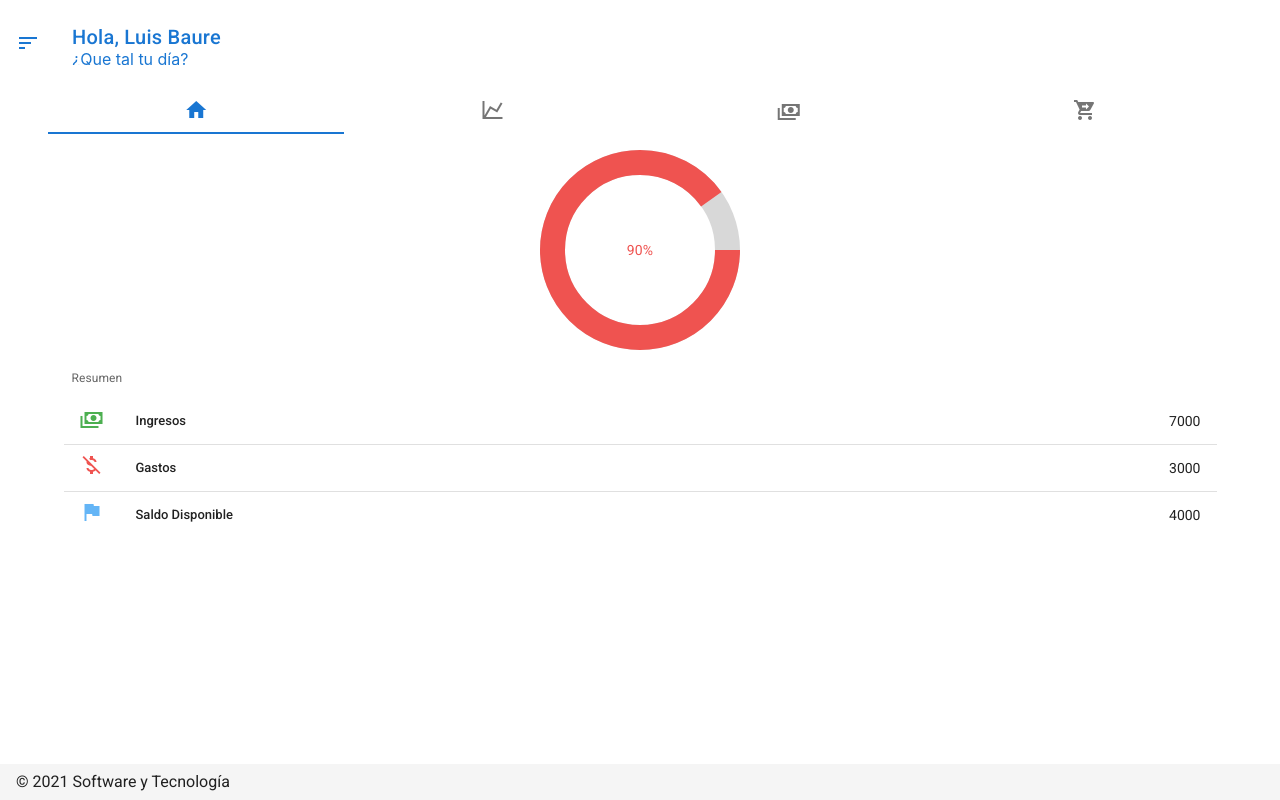
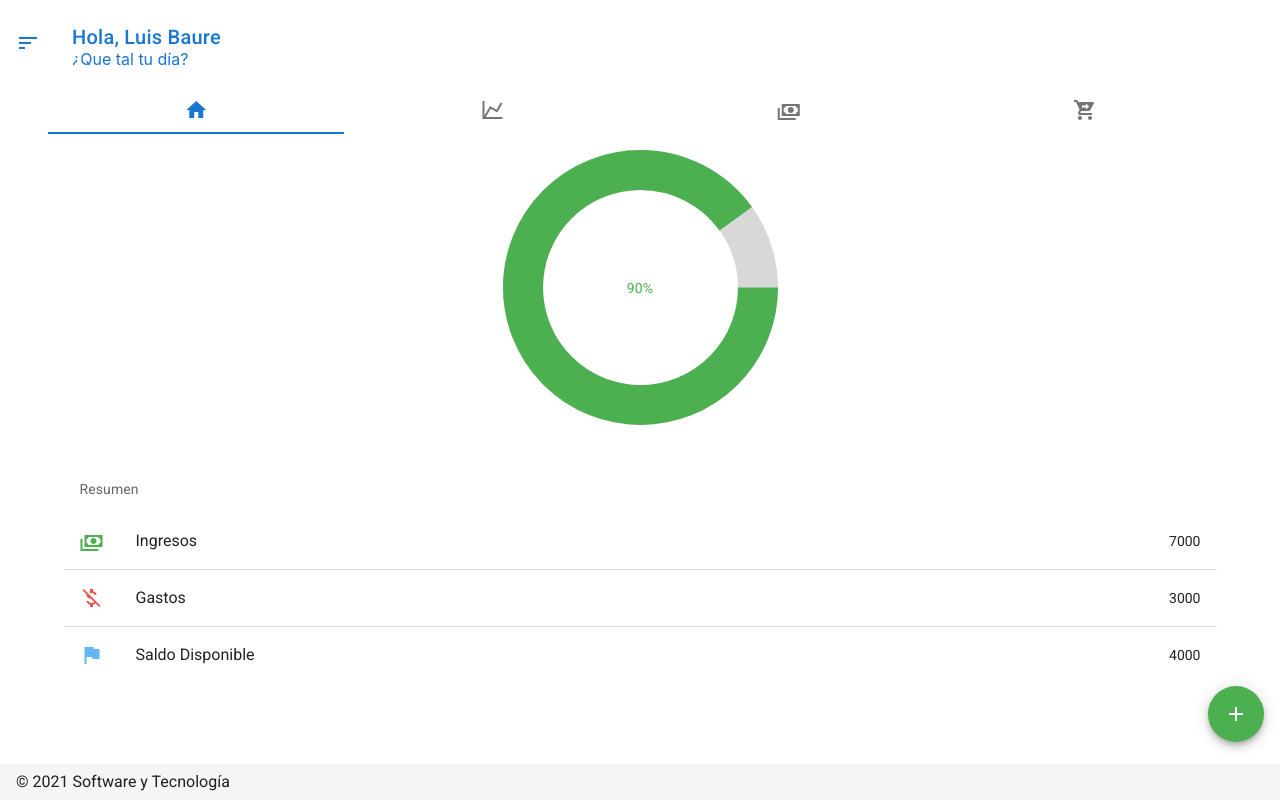
Before and after one commit to LBaure/mybudget, a Nuxt app: page / in a window 1280 px wide. Built offline with nearby package versions, Linux system fonts and the light colour scheme.

Commit message:
se subiran mejoras

```diff
--- /dev/null
+++ b/components/gastos.vue
@@ -0,0 +1,94 @@
+<template>
+  <div>
+    <v-card
+      flat
+    >
+      <v-card-text class="area-graphic">
+        <v-row>
+          <v-col cols="12">
+            <v-progress-circular
+              :size="getSize()"
+              :rotate="360"
+              :width="40"
+              :value="value"
+              color="success"
+            >
+              {{ value }}%
+            </v-progress-circular>
+          </v-col>
+        </v-row>
+      </v-card-text>
+      <v-card-text>
+        <v-list>
+          <v-subheader>Resumen</v-subheader>
+          <template v-for="(item, index) in items">
+            <v-list-item :key="index.text">
+              <v-list-item-icon>
+                <v-icon :color="item.color"  v-text="item.icon"></v-icon>
+              </v-list-item-icon>
+              <v-list-item-content>
+                <v-list-item-title v-text="item.text"></v-list-item-title>
+              </v-list-item-content>
+              <v-list-item-action v-text="item.value"></v-list-item-action>
+            </v-list-item>
+
+            <v-divider
+              v-if="index< items.length - 1"
+              :key="index"
+            ></v-divider>
+          </template>
+        </v-list>
+      </v-card-text>
+    </v-card>
+
+  </div>
+</template>
+<script>
+export default {
+  data () {
+    return {
+      tabs: null,
+      value: 90,
+      items: [
+        { text: 'Ingresos', icon: 'mdi-cash-multiple', value: 7000, color: 'success' },
+        { text: 'Gastos', icon: 'mdi-currency-usd-off', value: 3000, color: 'error' },
+        { text: 'Saldo Disponible', icon: 'mdi-flag', value: 4000, color: 'info' },
+      ],
+    }
+  },
+  methods: {
+    getSize() {
+      console.log(screen.width)
+      if (screen.width <= 320) {
+        return 150
+      } else if (screen.width > 320 && screen.width <= 375) {
+        return 225
+      } else {
+        return 275
+      }
+
+    }
+  }
+}
+</script>
+<style scoped>
+/* .list-resume {
+  position: fixed !important;
+  bottom: 5% !important;
+  width: 100% !important;
+
+} */
+.area-graphic {
+  justify-content: center;
+  text-align: center;
+  /* height: 50vh; */
+}
+.area-graphic .row {
+  align-content: center;
+  height: 100%;
+}
+.graphic .progressbar {
+  height: 250px;
+  width: 250px;
+}
+</style>
--- /dev/null
+++ b/components/ingresos.vue
@@ -0,0 +1,98 @@
+<template>
+  <div>
+    <v-card flat>
+      <v-card-text>
+        <v-simple-table class="simple-table-app">
+          <template v-slot:default>
+            <thead>
+              <tr>
+                <th class="text-center" width="65%">
+                  Ingresos
+                </th>
+                <th class="text-center" width="35%">
+                  Monto
+                </th>
+              </tr>
+            </thead>
+            <tbody>
+              <tr
+                v-for="item in desserts"
+                :key="item.name"
+              >
+                <td>{{ item.name }}</td>
+                <td>
+                  <v-layout>
+                    Q
+                    <v-spacer />
+                    {{ item.calories }}
+                  </v-layout>
+                </td>
+              </tr>
+            </tbody>
+            <tfoot>
+              <tr class="trow">
+                <td>Total:</td>
+                <td>
+                  <v-layout>
+                    Q
+                    <v-spacer />
+                    9200
+                  </v-layout>
+                </td>
+              </tr>
+            </tfoot>
+          </template>
+        </v-simple-table>
+      </v-card-text>
+    </v-card>
+  </div>
+</template>
+<script>
+export default {
+  data () {
+    return {
+      tabs: null,
+      value: 90,
+      desserts: [
+          {
+            name: 'Salario Base',
+            calories: 7000,
+          },
+          {
+            name: 'Renta Luis',
+            calories: 1100,
+          },
+          {
+            name: 'Renta Luisa',
+            calories: 1100,
+          }
+        ],
+    }
+  },
+  methods: {
+    getSize() {
+      console.log(screen.width)
+      if (screen.width <= 320) {
+        return 150
+      } else if (screen.width > 320 && screen.width <= 375) {
+        return 225
+      } else {
+        return 275
+      }
+
+    }
+  }
+}
+</script>
+<style scoped>
+.simple-table-app td, th {
+  font-size: 1rem !important;
+  font-weight: 500;
+}
+.trow td {
+  font-weight: 700;
+  font-size: 1.125rem !important;
+  border-top: 1px solid black !important;
+  margin-left: 24px !important;
+}
+</style>
--- a/nuxt.config.js
+++ b/nuxt.config.js
@@ -2,9 +2,13 @@ import colors from 'vuetify/es5/util/colors'
 
 export default {
   // Global page headers (https://go.nuxtjs.dev/config-head)
+  server: {
+    host: '0.0.0.0'
+  },
+
   head: {
     titleTemplate: '%s - mybudget',
-    title: 'mybudget',
+    title: 'My Budget',
     meta: [
       { charset: 'utf-8' },
       { name: 'viewport', content: 'width=device-width, initial-scale=1' },
@@ -17,10 +21,12 @@ export default {
 
   // Global CSS (https://go.nuxtjs.dev/config-css)
   css: [
+    '~/assets/app.css'
   ],
 
   // Plugins to run before rendering page (https://go.nuxtjs.dev/config-plugins)
   plugins: [
+    '@/plugins/components.js'
   ],
 
   // Auto import components (https://go.nuxtjs.dev/config-components)
--- a/pages/index.vue
+++ b/pages/index.vue
@@ -47,7 +47,12 @@
         :key="i"
         :value="'mobile-tabs-5-' + i"
       >
+        <gastos-card
+          v-if="i === 1"
+        />
+        <ingresos-card v-if="i === 3" />
         <v-card
+           v-if="i === 2"
           flat
           min-height="500px"
         >
@@ -66,7 +71,10 @@
               </v-col>
             </v-row>
 
-            <v-list flat dense>
+            <v-list
+              class="font-list"
+              flat
+            >
               <v-subheader>Resumen</v-subheader>
               <template v-for="(item, index) in items">
                 <v-list-item :key="index.text">
@@ -89,6 +97,19 @@
         </v-card>
       </v-tab-item>
     </v-tabs-items>
+    <v-fab-transition>
+      <v-btn
+        class="v-btn--example"
+        color="success"
+        absolute
+        bottom
+        right
+        fab
+      >
+        <v-icon>mdi-plus</v-icon>
+      </v-btn>
+    </v-fab-transition>
+
   </div>
 </template>
 <script>
@@ -111,6 +132,17 @@ export default {
     max-width: 25% !important;
     min-width: 25% !important;
     widows: 25% !important;
+  }
+  .font-list .v-list-item__title {
+    font-size: 1.25rem !important;
+  }
 
+  .font-list .v-list-item__action {
+    font-size: 1.25rem !important;
+  }
+  .v-btn--example {
+    bottom: 0;
+    position: absolute;
+    margin: 0 0 50px 16px;
   }
 </style>
```
Also changed, not shown: plugins/components.js (added, +7 -0 lines).
